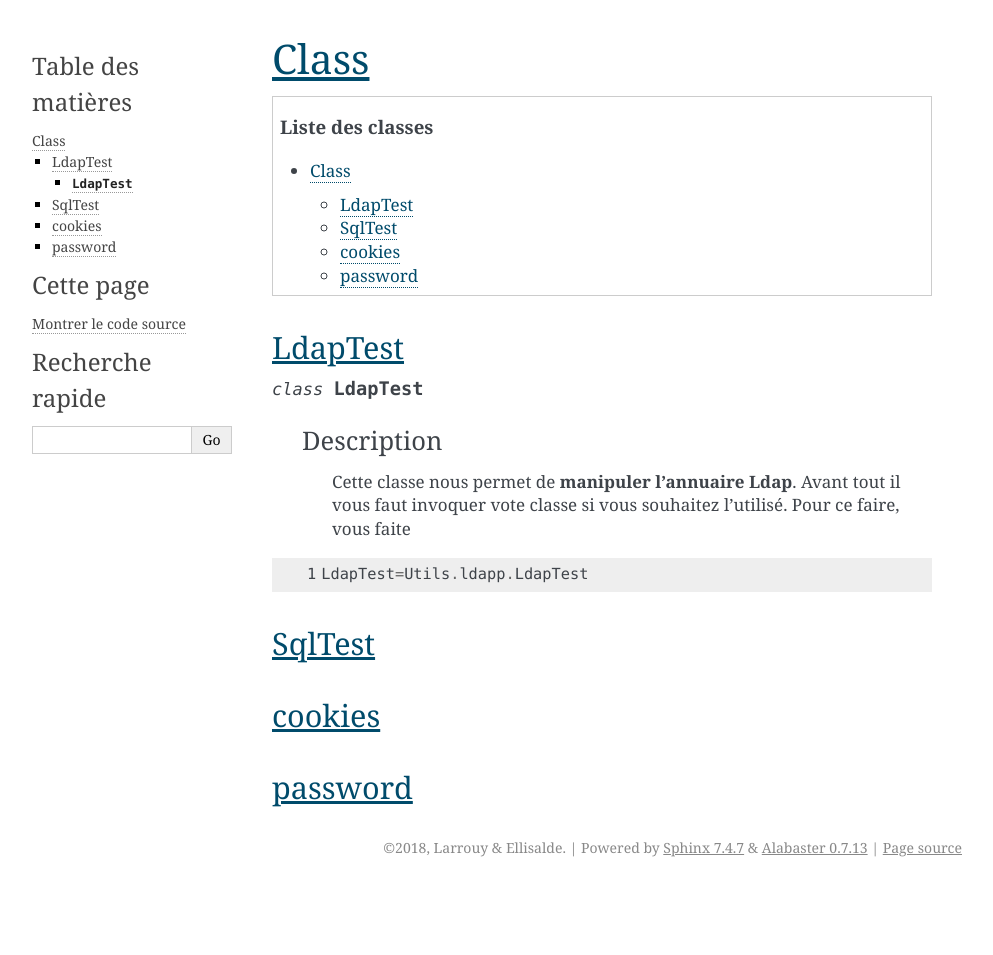
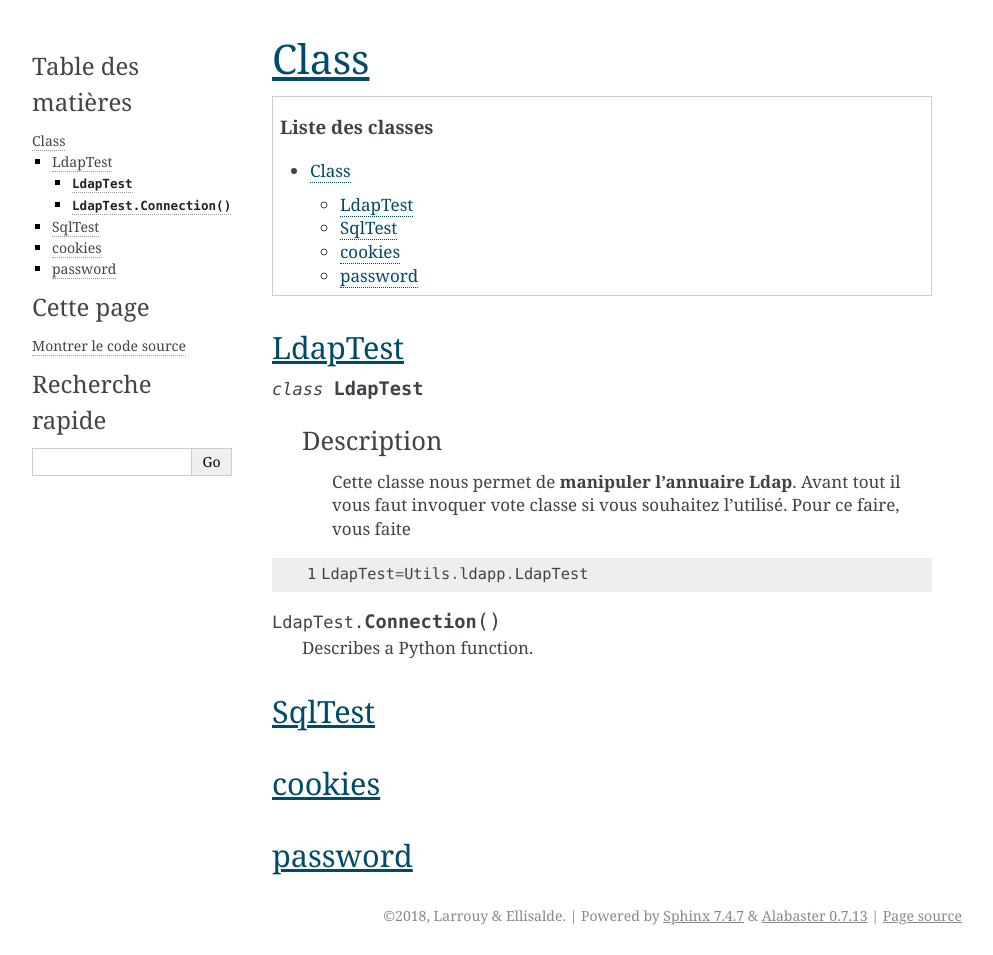
Before and after one commit to soldatroket/ProjetHacking, a Sphinx documentation site: the page built from Documentation/classe.rst, in a window 1280 px wide. Shown: the whole page, without its empty margins (148-1141 px from the left). Built offline with Sphinx 7.4.7, drawn with Linux system fonts in a browser that asks for light colours; before the commit the page ends 900 px from its top, so only the background shows below that.

Commit message:
Update classe.rst

```diff
--- a/Documentation/classe.rst
+++ b/Documentation/classe.rst
@@ -22,6 +22,11 @@
 
    LdapTest=Utils.ldapp.LdapTest
 
+.. function:: LdapTest.Connection()
+
+   Describes a Python function.
+
+
 SqlTest
 -------
 
```
